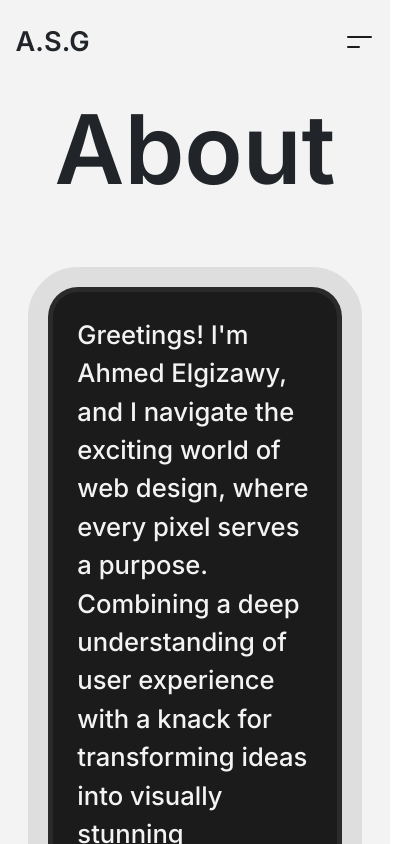
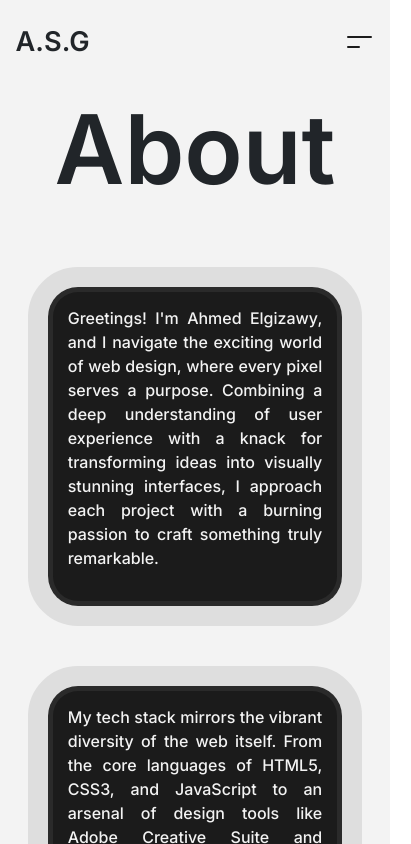
Before and after one commit to A-S-Elgizawy/portfolio, an Angular app in the folder portfolioapp/: page /about in a window 390 px wide. Shown: the top 844 px of the page, 411 px wide, since content can reach past the window. Built offline with nearby package versions, Linux system fonts and the light colour scheme.

Commit message:
init commit

```diff
--- a/portfolioapp/src/app/about/about.component.css
+++ b/portfolioapp/src/app/about/about.component.css
@@ -55,7 +55,7 @@
   transform: translate(-50%,200%);
 } */
 .about .about-content .item p{
-  font-size: 1.6rem;
+  font-size: clamp(1rem,2vw,1.6rem);
   color: var(--white-color);
   font-weight: 500;
 }
@@ -73,6 +73,12 @@
     .about .about-content .item{
       width: 80%;
     }
+}
+@media (max-width:767px) {
+.about .about-content .item{
+  padding: .9rem;
+  text-align: justify;
+}
 }
 /* ================ end about =============== */
 /* ================ start footer =============== */
@@ -232,7 +238,7 @@ footer .footer-content .title h1{
   bottom: 0rem;
   right: 0;
   /* transform: translateY(-55rem); */
-   font-size: clamp(5rem, 10vw, 9rem);
+   font-size: clamp(4.5rem, 10vw, 9rem);
    font-weight: 600;
    /* -webkit-text-stroke: 2px rgb(44, 44, 44); */
    margin: 0;
@@ -263,6 +269,7 @@ footer .last-footer p{
 }
 footer .last-footer{
   flex-direction: column;
+  padding: 2rem 1rem;
 }
 footer .last-footer p:nth-of-type(1){
   margin-bottom: 1rem;
--- a/portfolioapp/src/app/contact/contact.component.css
+++ b/portfolioapp/src/app/contact/contact.component.css
@@ -315,7 +315,7 @@ footer .footer-content .title h1{
   bottom: 0rem;
   right: 0;
   /* transform: translateY(-55rem); */
-   font-size: clamp(5rem, 10vw, 9rem);
+   font-size: clamp(4.5rem, 10vw, 9rem);
    font-weight: 600;
    /* -webkit-text-stroke: 2px rgb(44, 44, 44); */
    margin: 0;
@@ -346,6 +346,7 @@ footer .last-footer p{
 }
 footer .last-footer{
   flex-direction: column;
+    padding: 2rem 1rem;
 }
 footer .last-footer p:nth-of-type(1){
   margin-bottom: 1rem;
--- a/portfolioapp/src/app/home/home.component.css
+++ b/portfolioapp/src/app/home/home.component.css
@@ -316,7 +316,7 @@
 
 .about .about-content .item p{
   font-size: 1.6rem;
-  font-size: clamp(.9rem,2vw,1.6rem);
+  font-size: clamp(1rem,2vw,1.6rem);
   color: var(--white-color);
   font-weight: 500;
 }
@@ -334,6 +334,12 @@
     .about .about-content .item{
       width: 80%;
     }
+}
+@media (max-width:767px) {
+.about .about-content .item{
+  padding: .9rem;
+  text-align: justify;
+}
 }
 /* ================ end about =============== */
 /* ================ strat service =============== */
@@ -544,7 +550,7 @@ padding: 10% 3% 15%;
 }
 .project .project-content .row .proj-title h1{
   /* font-size: 9rem; */
-   font-size: clamp(5.5rem, 15vw, 9rem);
+   font-size: clamp(5.2rem, 15vw, 9rem);
   color: var(--black-color);
   text-align: end;
   font-weight: 600;
@@ -553,7 +559,7 @@ padding: 10% 3% 15%;
   right: 0;
 }
 .project .project-content .row .proj-title p{
-  font-size: clamp(1rem, 15vw, 2.5rem);
+  font-size: clamp(.9rem, 15vw, 2.5rem);
   font-weight: 500;
   color: var(--black-color);
   position: absolute;
@@ -673,9 +679,13 @@ padding: 10% 3% 15%;
 @media (max-width:991px) {
    .proj-title{
   justify-content: center;
+  /* margin-bottom: 1rem; */
 }
 }
 @media (max-width:767px) {
+.project .project-content .row .proj-title p{
+  bottom: -4rem;
+}
   .row-title{
     height: 50vh !important;
   }
@@ -1134,6 +1144,7 @@ footer .last-footer p{
 }
 footer .last-footer{
   flex-direction: column;
+  padding: 2rem 1rem;
 }
 footer .last-footer p:nth-of-type(1){
   margin-bottom: 1rem;
--- a/portfolioapp/src/app/project/project.component.css
+++ b/portfolioapp/src/app/project/project.component.css
@@ -16,7 +16,7 @@
 }
 .project .project-content .row .proj-title h1{
   /* font-size: 9rem; */
-   font-size: clamp(6rem, 15vw, 9rem);
+   font-size: clamp(5.2rem, 15vw, 9rem);
   color: var(--black-color);
   text-align: end;
   font-weight: 600;
@@ -160,9 +160,13 @@
      }
      .col-text p{
       text-align: center;
-      width: 70%;
+      width: 85%;
+     }
+     .project .project-content .row .proj-title p{
+  bottom: -4rem;
      }
 }
+
 /* ================ end project =============== */
 /* ================ start footer =============== */
 
@@ -327,7 +331,7 @@ footer .footer-content .title h1{
   bottom: 0rem;
   right: 0;
   /* transform: translateY(-55rem); */
-   font-size: clamp(5rem, 10vw, 9rem);
+   font-size: clamp(4.5rem, 10vw, 9rem);
    font-weight: 600;
    /* -webkit-text-stroke: 2px rgb(44, 44, 44); */
    margin: 0;
@@ -358,6 +362,7 @@ footer .last-footer p{
 }
 footer .last-footer{
   flex-direction: column;
+    padding: 2rem 1rem;
 }
 footer .last-footer p:nth-of-type(1){
   margin-bottom: 1rem;
--- a/portfolioapp/src/app/service/service.component.css
+++ b/portfolioapp/src/app/service/service.component.css
@@ -44,7 +44,7 @@ padding: 10% 3% 15%;
   font-size: 1.1rem;
 }
 .service .service-content .header  h1{
-   font-size: clamp(5rem, 15vw, 9rem);
+   font-size: clamp(4.5rem, 15vw, 9rem);
   font-weight: 700;
   /* color: var(--black-color); */
   color: var(--white-color);
@@ -357,7 +357,7 @@ footer .footer-content .title h1{
   bottom: 0rem;
   right: 0;
   /* transform: translateY(-55rem); */
-   font-size: clamp(5rem, 10vw, 9rem);
+   font-size: clamp(4.5rem, 10vw, 9rem);
    font-weight: 600;
    /* -webkit-text-stroke: 2px rgb(44, 44, 44); */
    margin: 0;
@@ -388,6 +388,7 @@ footer .last-footer p{
 }
 footer .last-footer{
   flex-direction: column;
+    padding: 2rem 1rem;
 }
 footer .last-footer p:nth-of-type(1){
   margin-bottom: 1rem;
```
